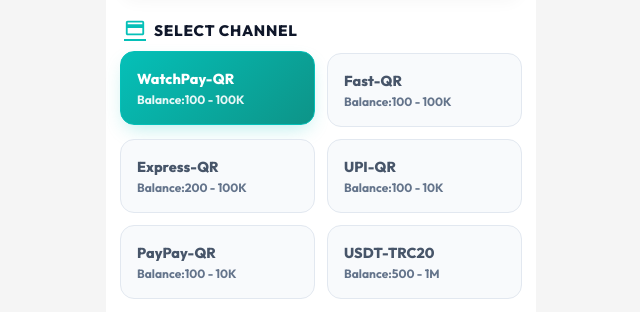
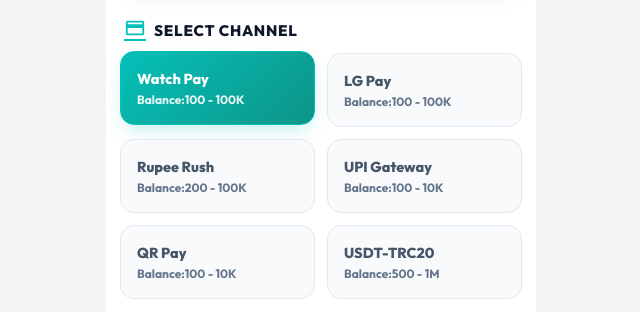
Before and after one commit to ritikgchoudhary/todaaaple, a Vue app in the folder frontend-vue/: page /deposit in a window 1280 px wide. Shown: the part 207-519 px from the top of the page, without its empty margins (319-959 px from the left). Built offline with nearby package versions, Linux system fonts and the light colour scheme; no server answers; sample sign-in values are in the browser's storage.

Commit message:
auto-update: sync changes 2026-03-10 15:58:01

```diff
--- a/frontend-vue/src/views/DepositView.vue
+++ b/frontend-vue/src/views/DepositView.vue
@@ -195,11 +195,11 @@ const gatewayList = ref(['watchpay', 'lgpay', 'rupeerush', 'auto', 'manual'])
 const dialog = reactive({ open: false, body: '' })
 
 const GATEWAY_LABELS = {
-  auto: "UPI-QR",
-  manual: "PayPay-QR",
-  lgpay: "Fast-QR",
-  watchpay: "WatchPay-QR",
-  rupeerush: "Express-QR",
+  auto: "UPI Gateway",
+  manual: "QR Pay",
+  lgpay: "LG Pay",
+  watchpay: "Watch Pay",
+  rupeerush: "Rupee Rush",
 }
 
 function getLimits(gateway) {
```
